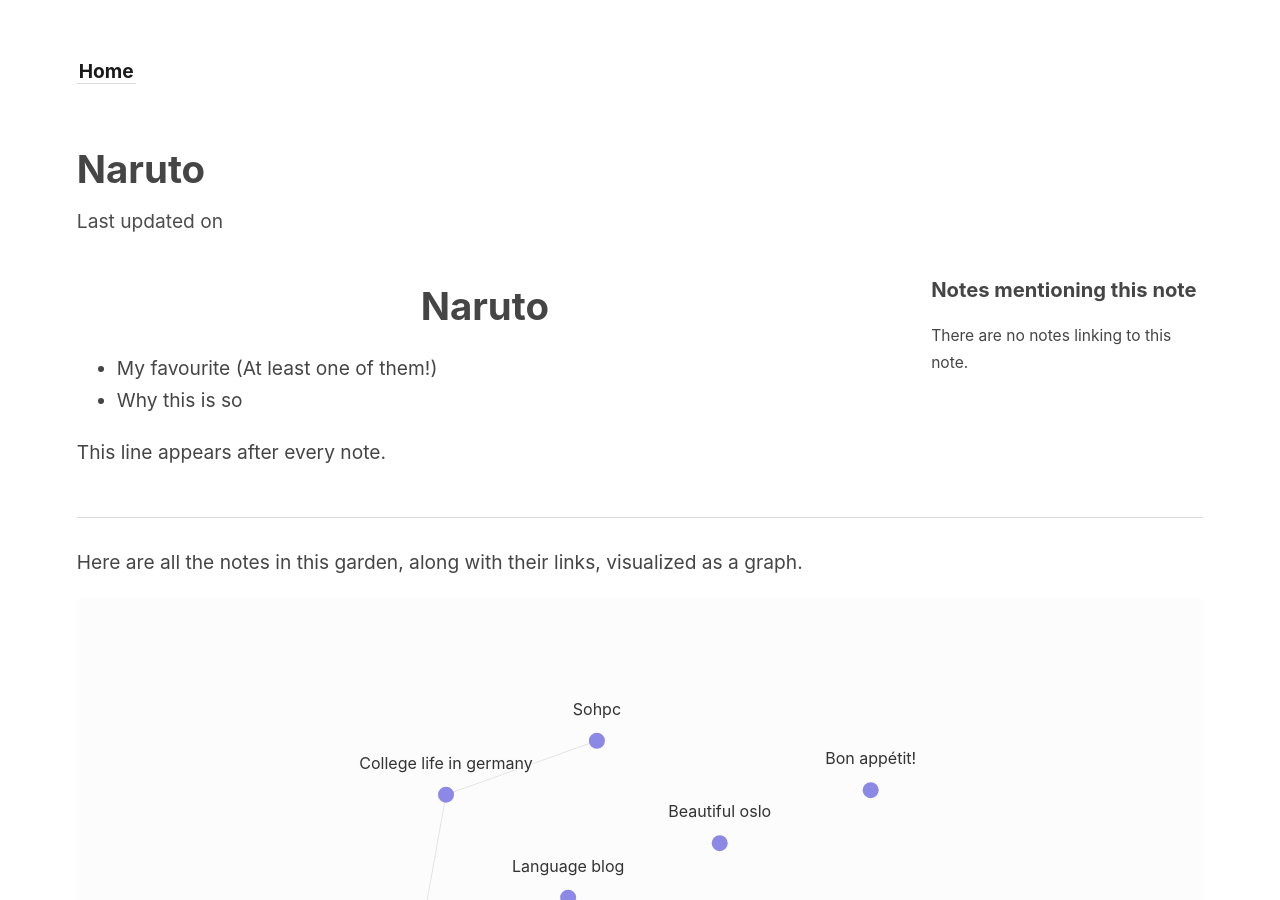
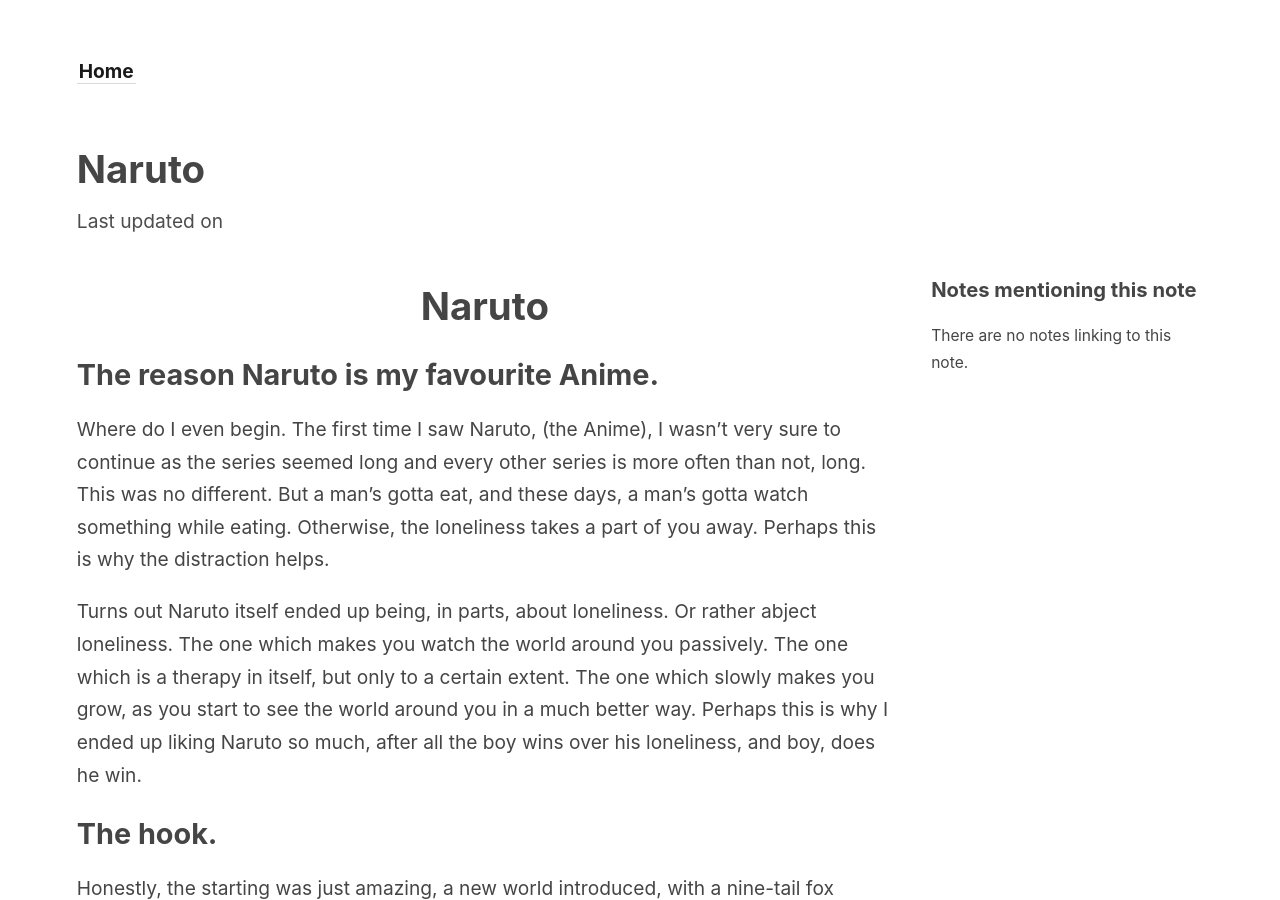
Before and after one commit to Atulsingh92/digigarden-template, a Jekyll site: the page built from _notes/Naruto.md, in a window 1280 px wide and 900 px high. Built offline with Jekyll 4.4.1, drawn with Linux system fonts in a browser that asks for light colours; some of the changed text lies outside the part shown.

```diff
--- a/_notes/Naruto.md
+++ b/_notes/Naruto.md
@@ -1,4 +1,14 @@
 <h1 style="text-align: center;"> Naruto </h1>
 
--   My favourite (At least one of them!)
--   Why this is so
+## The reason Naruto is my favourite Anime.
+Where do I even begin.
+The first time I saw Naruto, (the Anime), I wasn't very sure to continue as the series seemed long and every other series is more often than not, long. This was no different. But a man's gotta eat, and these days, a man's gotta watch something while eating. Otherwise, the loneliness takes a part of you away. Perhaps this is why the distraction helps.
+
+Turns out Naruto itself ended up being, in parts, about loneliness. Or rather abject loneliness. The one which makes you watch the world around you passively. The one which is a therapy in itself, but only to a certain extent. The one which slowly makes you grow, as you start to see the world around you in a much better way. Perhaps this is why I ended up liking Naruto so much, after all the boy wins over his loneliness, and boy, does he win.
+
+## The hook.
+
+Honestly, the starting was just amazing, a new world introduced, with a nine-tail fox wreaking havoc on a village. I have multiple opinion about this, but just lets go with a man's ego unleashed to a tranquil environement. The wake of which takes the peace of mind of the villagers and the village itself.
+However, it was not untill the Rock Lee Vs Gaara fight, that I was hooked.
+It also comes at the most prime point of the series, just 8-9 episodes in. The reason is pretty simple perhaps. Once you have the characters introduced, the first thing you make do with your characters is jut pit them against each other.
+But Kishimoto of course does this in style. He not only introduces the characters of Konoha, but also the characters from the other villages, and the long-existing tensions between the villages. Something that has always remain true with the current geo-political situation. While the "current" can still change over time. The geo-political situations in them wouldn't.
```
Also changed, not shown: _notes/Convolution and Lord Vishnu.md (added, +33 -0 lines), 1 other file.
